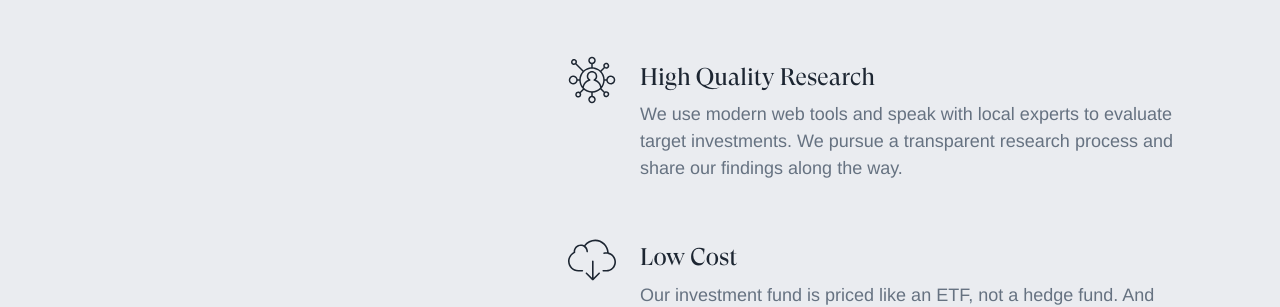
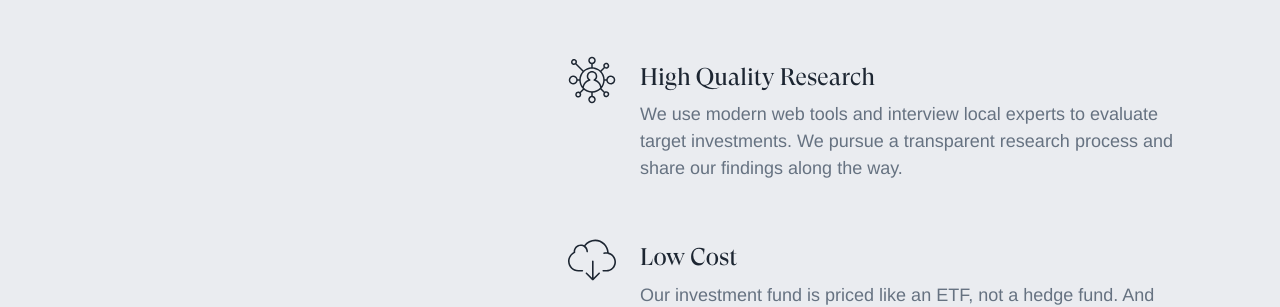
Before and after one commit to willanderson/Upholdings, a Jekyll site: the page built from index.md, in a window 1280 px wide and 900 px high, scrolled down 1229 px. Shown: the part 156-463 px from the top of the window. Built offline with Jekyll 4.4.1, drawn with Linux system fonts in a browser that asks for light colours; nearby versions of some CDN libraries; some web fonts are replaced.

Commit message:
Updated Index

```diff
--- a/index.md
+++ b/index.md
@@ -11,7 +11,7 @@ differenceA_p: We target double digit returns by buying-and-holding 25 of the wo
   best public growth companies. We use strict investment criteria to acquire stocks
   that can outperform for years to come.
 differenceB_h3: High Quality Research
-differenceB_p: We use modern web tools and speak with local experts to evaluate target
+differenceB_p: We use modern web tools and interview local experts to evaluate target
   investments. We pursue a transparent research process and share our findings along
   the way.
 differenceC_h3: Low Cost
```
